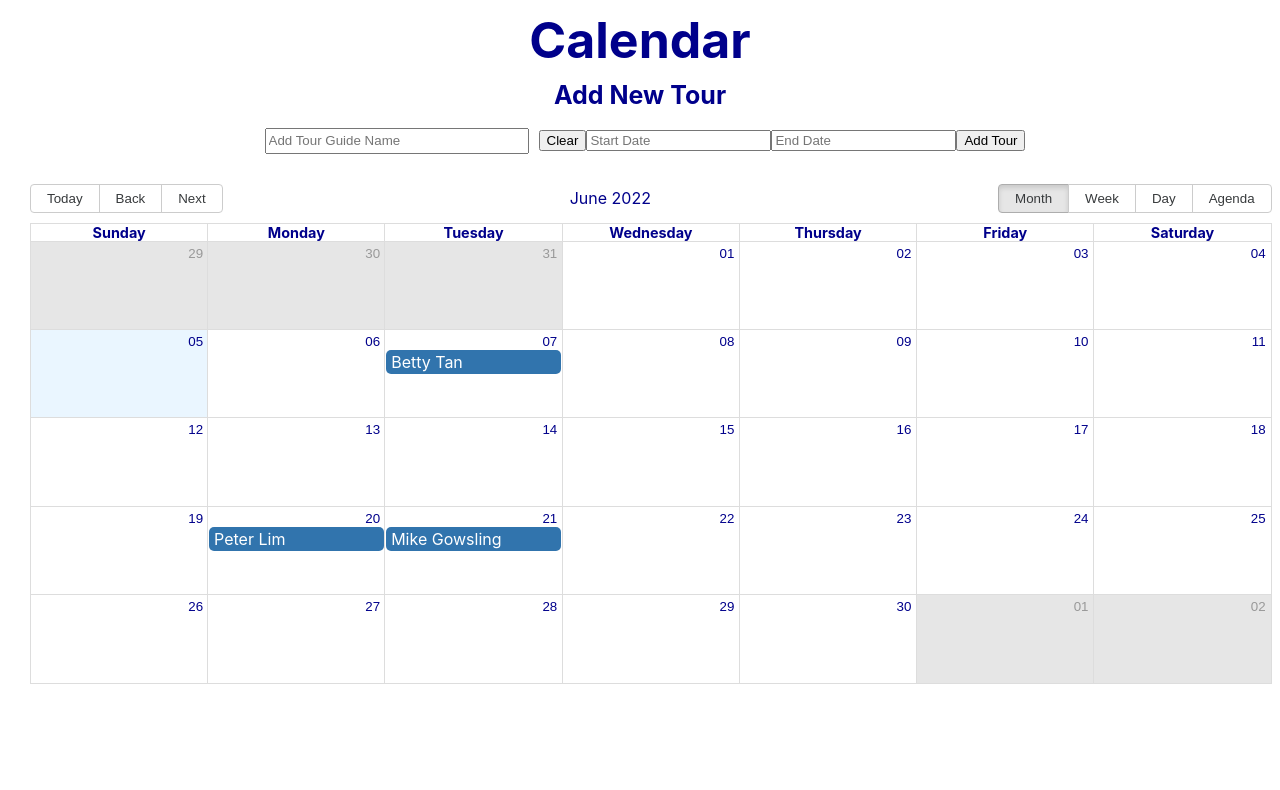
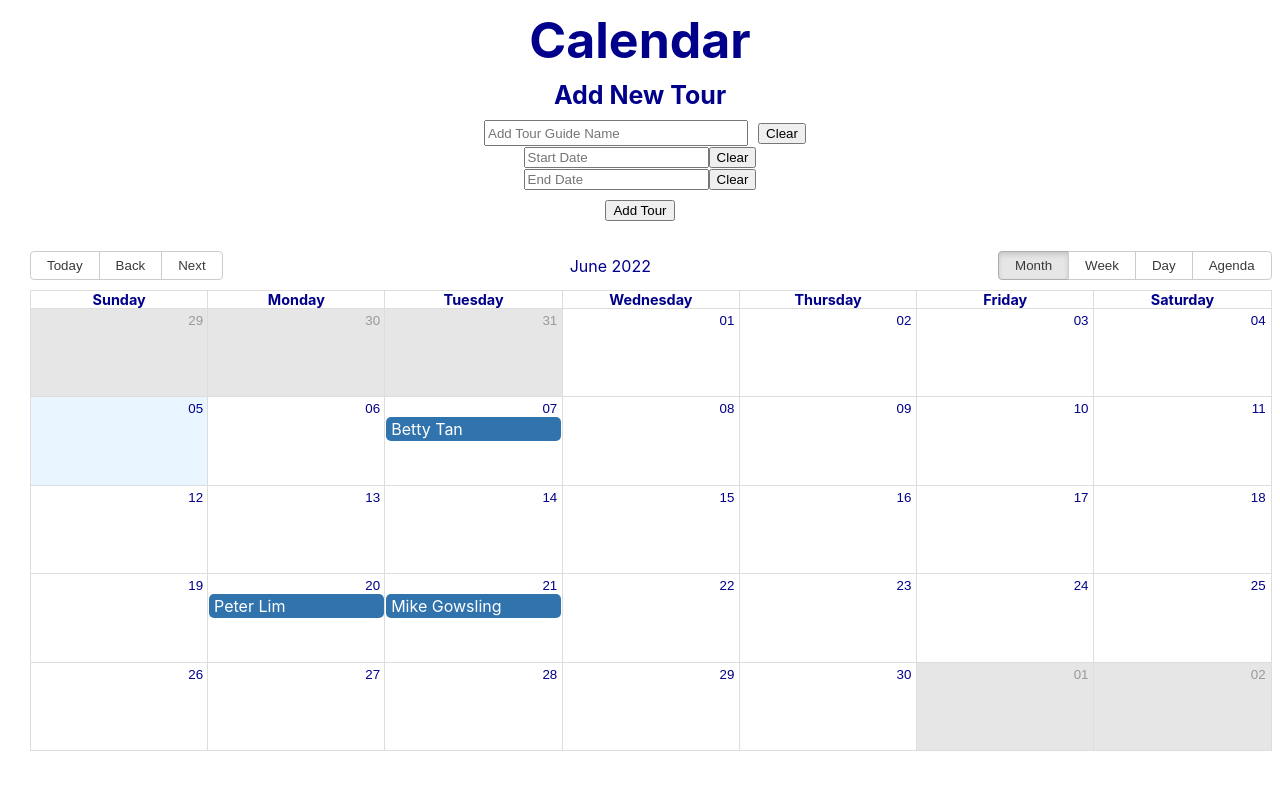
Before and after one commit to BonVoyageHacks-22/TourGather, a React (Create React App) app in the folder calendar-app/: page / in a window 1280 px wide. Shown: the top 790 px of the page. Built offline with nearby package versions, Linux system fonts and the light colour scheme.

Commit message:
add buttons

```diff
--- a/calendar-app/src/App.js
+++ b/calendar-app/src/App.js
@@ -57,16 +57,26 @@ function App() {
             <div>
                 <input type="text" placeholder="Add Tour Guide Name" style={{ height: "20px", width: "20%", marginRight: "10px", marginLeft: "10px" }} value={newEvent.title} onChange={(e) => setNewEvent({ ...newEvent, title: e.target.value })}></input>
                 <button onClick={(e) => setNewEvent({ ...newEvent, title: "" })}>Clear</button>
+
+                <br></br>
+
                 <DatePicker
                   placeholderText="Start Date"
                   showTimeSelect
                   popperPlacement="bottom"
                   style={{ height: "20px", width: "20%", marginRight: "10px", marginLeft: "10px" }} selected={newEvent.start} onChange={(start) => setNewEvent({ ...newEvent, start })}></DatePicker>
+                <button onClick={(start) => setNewEvent({ ...newEvent, start: "" })}>Clear</button>
+
+                <br></br>
+
                 <DatePicker
                   placeholderText="End Date"
                   showTimeSelect
                   popperPlacement="bottom"
                   style={{ height: "20px", width: "20%", marginRight: "10px", marginLeft: "10px" }} selected={newEvent.end} onChange={(end) => setNewEvent({ ...newEvent, end })}></DatePicker>
+                <button onClick={(end) => setNewEvent({ ...newEvent, end: "" })}>Clear</button>
+
+                <br></br>
 
                 <button onClick={addEvent} style={{ left: "20px", top: "20%", marginTop: "10px" }}>Add Tour</button>
             </div>
```
